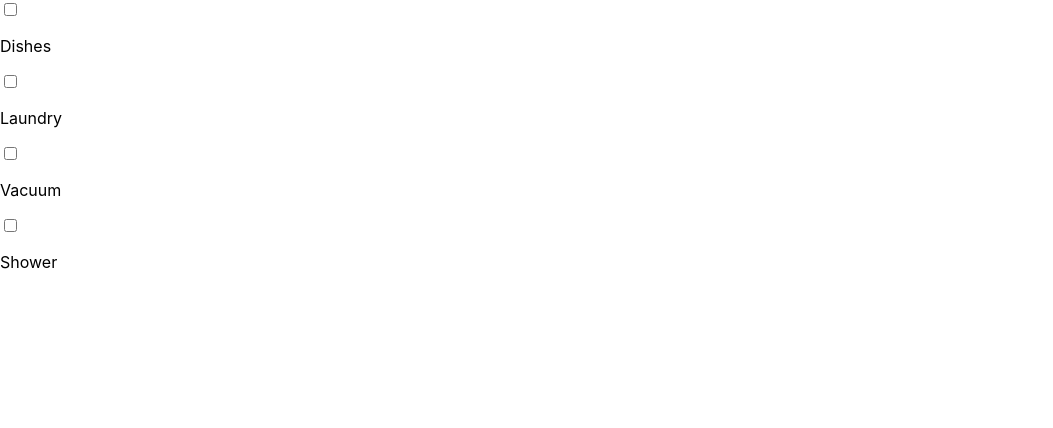
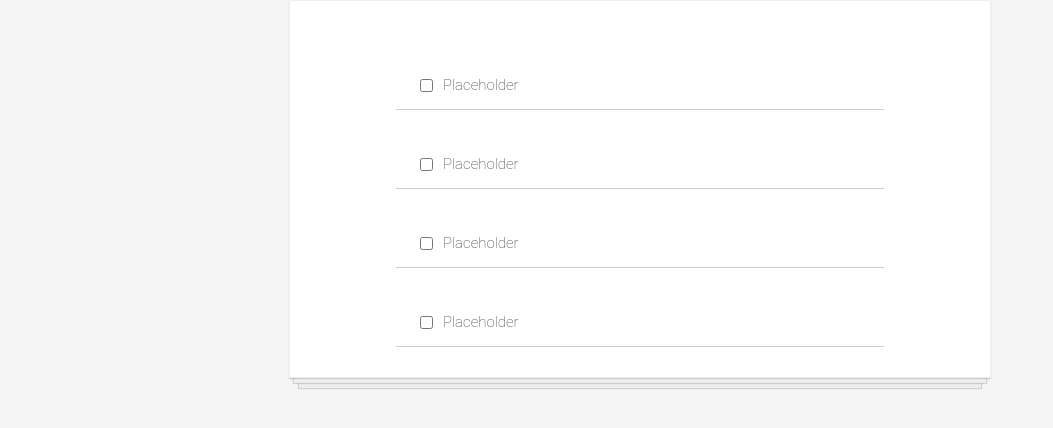
Before and after one commit to aidenisaia/todo-app, a React (Create React App) app: page / in a window 1280 px wide. Shown: the top 428 px of the page, without its empty margins (0-1053 px from the left). Built offline with nearby package versions, Linux system fonts and the light colour scheme.

Commit message:
Seperate todo fucntion, little bit of stlying

```diff
--- a/src/App.js
+++ b/src/App.js
@@ -1,19 +1,13 @@
 import React from "react";
+import TodoItem from "./TodoItem.js"
 
 function App() {
   return (
-    <div>
-      <input type="checkbox" />
-      <p>Dishes</p>
-
-      <input type="checkbox" />
-      <p>Laundry</p>
-
-      <input type="checkbox" />
-      <p>Vacuum</p>
-
-      <input type="checkbox" />
-      <p>Shower</p>
+    <div className="todo-list">
+      <TodoItem />
+      <TodoItem />
+      <TodoItem />
+      <TodoItem />
     </div>
   )
 }
--- /dev/null
+++ b/src/TodoItem.js
@@ -0,0 +1,12 @@
+import React from "react"
+
+function TodoItem() {
+  return (
+    <div className="todo-item">
+      <input type="checkbox" />
+      <p>Placeholder</p>
+    </div>
+  )
+}
+
+export default TodoItem
--- a/src/index.css
+++ b/src/index.css
@@ -11,3 +11,51 @@
   font-family: source-code-pro, Menlo, Monaco, Consolas, 'Courier New',
     monospace;
 }
+
+body {
+  background-color: whitesmoke;
+}
+
+.todo-list {
+  background-color: white;
+  margin: auto;
+  width: 50%;
+  display: flex;
+  flex-direction: column;
+  align-items: center;
+  border: 1px solid #efefef;
+  box-shadow:
+  /* The top layer shadow */
+      0 1px 1px rgba(0,0,0,0.15),
+          /* The second layer */
+      0 10px 0 -5px #eee,
+          /* The second layer shadow */
+      0 10px 1px -4px rgba(0,0,0,0.15),
+          /* The third layer */
+      0 20px 0 -10px #eee,
+          /* The third layer shadow */
+      0 20px 1px -9px rgba(0,0,0,0.15);
+  padding: 30px;
+}
+
+.todo-item {
+  display: flex;
+  justify-content: flex-start;
+  align-items: center;
+  padding: 30px 20px 0;
+  width: 70%;
+  border-bottom: 1px solid #cecece;
+  font-family: Roboto, sans-serif;
+  font-weight: 100;
+  font-size: 15px;
+  color: #333333;
+}
+
+input[type=checkbox] {
+  margin-right: 10px;
+  font-size: 30px;
+}
+
+input[type=checkbox]:focus {
+  outline: 0;
+}
```
